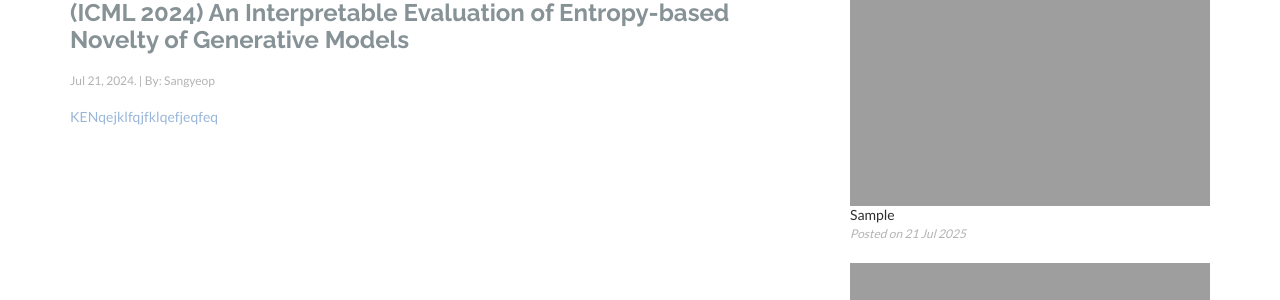
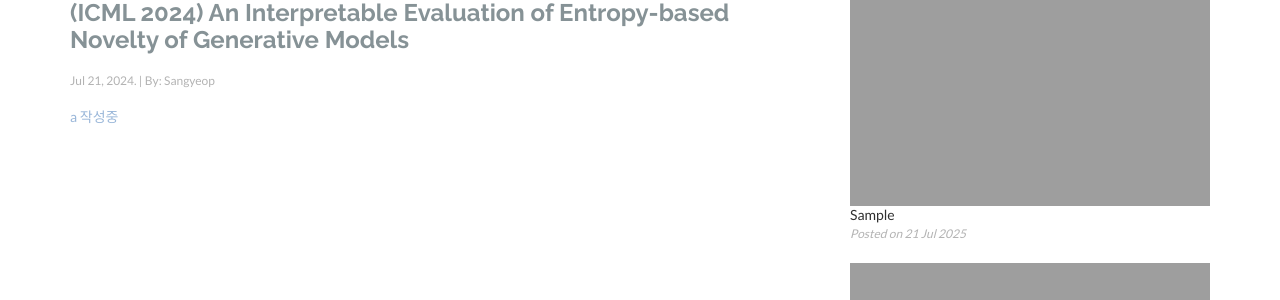
Before and after one commit to SangyeopYeo/SangyeopYeo.github.io, a Jekyll site: the page built from _posts/2024-07-21-An_Interpretable_Evaluation_of_Entropy-based_Novelty_of_Generative_Models.markdown, in a window 1280 px wide and 900 px high, scrolled down 424 px. Shown: the part 152-452 px from the top of the window. Built offline with Jekyll 4.4.1, drawn with Linux system fonts in a browser that asks for light colours; nearby versions of some CDN libraries.

Commit message:
post_KEN_fix

```diff
--- a/_posts/2024-07-21-An_Interpretable_Evaluation_of_Entropy-based_Novelty_of_Generative_Models.markdown
+++ b/_posts/2024-07-21-An_Interpretable_Evaluation_of_Entropy-based_Novelty_of_Generative_Models.markdown
@@ -7,4 +7,4 @@ categories:
 - Evaluation Metrics
 ---
 
-KENqejklfqjfklqefjeqfeq
+a 작성중
```
